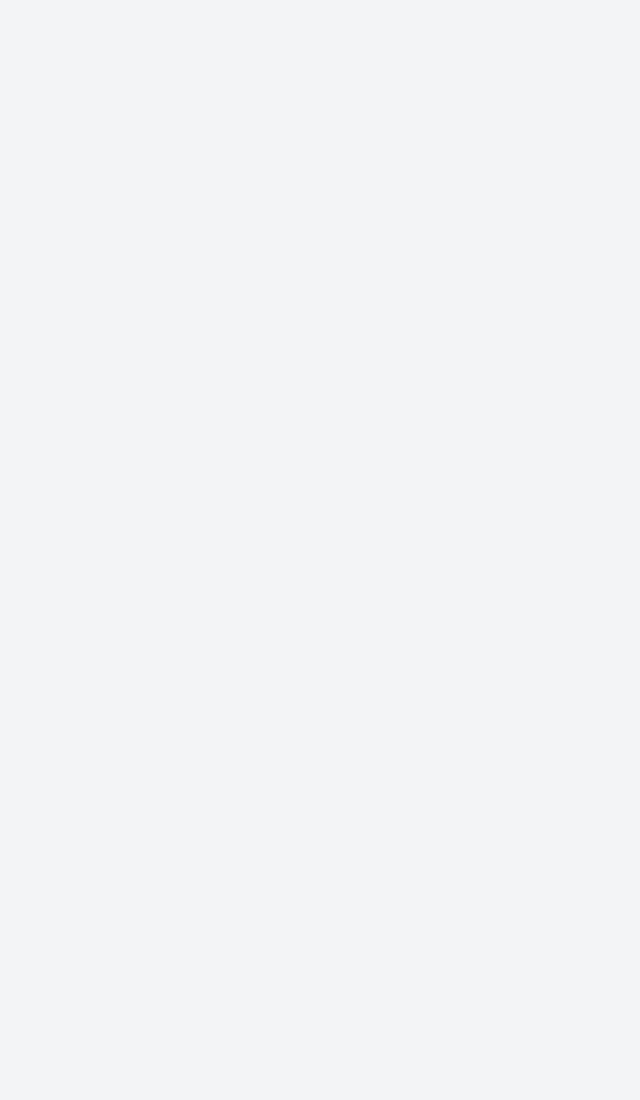
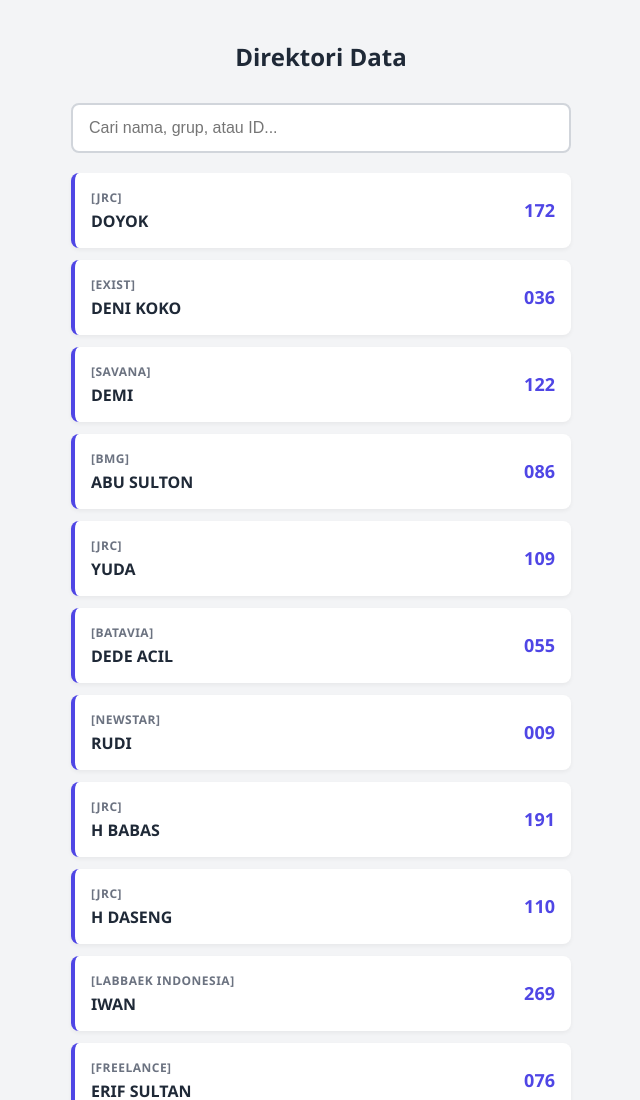
Before and after one commit to ezracov/carisupir, a plain HTML site: page index.html in a window 1280 px wide. Shown: the top 1100 px of the page, without its empty margins (319-959 px from the left). Before the commit the page ends 800 px from the top, so only its background shows below. Drawn offline with Linux system fonts and the light colour scheme.

Commit message:
Add files via upload

```diff
--- a/index.html
+++ b/index.html
@@ -7,8 +7,6 @@
     <style>
         :root {
             --primary: #4F46E5;
-            --success: #25D366;
-            --success-hover: #128C7E;
             --bg-color: #F3F4F6;
             --card-bg: #FFFFFF;
             --text-main: #1F2937;
@@ -40,17 +38,17 @@
             padding: 10px 0 20px 0;
             z-index: 10;
         }
-        input[type="text"], input[type="number"] {
+        input[type="text"] {
             width: 100%;
-            padding: 12px 16px;
-            font-size: 15px;
+            padding: 14px 16px;
+            font-size: 16px;
             border: 2px solid #D1D5DB;
             border-radius: 8px;
             box-sizing: border-box;
             outline: none;
             transition: border-color 0.2s ease;
         }
-        input[type="text"]:focus, input[type="number"]:focus {
+        input[type="text"]:focus {
             border-color: var(--primary);
         }
         .result-list {
@@ -61,20 +59,125 @@
         .result-item {
             background: var(--card-bg);
             padding: 16px;
-            margin-bottom: 14px;
+            margin-bottom: 12px;
             border-radius: 8px;
             box-shadow: 0 2px 4px rgba(0,0,0,0.05);
             display: flex;
-            flex-direction: column;
-            gap: 12px;
+            justify-content: space-between;
+            align-items: center;
             border-left: 4px solid var(--primary);
-            cursor: pointer; /* Efek cursor pointer pada kartu */
+            cursor: pointer; /* Perubahan 1: Mengubah cursor menjadi pointer saat hover */
             transition: transform 0.1s ease, box-shadow 0.1s ease;
         }
+        /* Tambahan efek hover agar lebih interaktif */
         .result-item:hover {
             transform: translateY(-2px);
             box-shadow: 0 4px 6px rgba(0,0,0,0.1);
         }
-        .card-header {
+        .info {
             display: flex;
-            justify-content: space-
+            flex-direction: column;
+        }
+        .group-name {
+            font-size: 12px;
+            font-weight: 600;
+            color: var(--text-muted);
+            margin-bottom: 4px;
+            text-transform: uppercase;
+            letter-spacing: 0.5px;
+        }
+        .person-name {
+            font-size: 16px;
+            font-weight: 700;
+        }
+        .person-id {
+            font-size: 18px;
+            font-weight: bold;
+            color: var(--primary);
+        }
+        .no-data {
+            text-align: center;
+            padding: 20px;
+            color: var(--text-muted);
+        }
+    </style>
+</head>
+<body>
+
+    <div class="container">
+        <h2>Direktori Data</h2>
+
+        <div class="search-container">
+            <input type="text" id="searchInput" placeholder="Cari nama, grup, atau ID...">
+        </div>
+
+        <ul class="result-list" id="resultList">
+            <!-- Data akan dimuat di sini -->
+        </ul>
+    </div>
+
+    <script>
+        let peopleData = [];
+
+        // Mengambil data dari data.json
+        async function loadData() {
+            try {
+                const response = await fetch('data.json');
+                peopleData = await response.json();
+                renderData(peopleData);
+            } catch (error) {
+                console.error("Gagal memuat data:", error);
+                document.getElementById('resultList').innerHTML = '<li class="no-data">Gagal memuat data. Pastikan dijalankan di server.</li>';
+            }
+        }
+
+        // Fungsi untuk merender list HTML
+        function renderData(data) {
+            const listContainer = document.getElementById('resultList');
+            listContainer.innerHTML = ''; // Kosongkan list sebelumnya
+
+            if (data.length === 0) {
+                listContainer.innerHTML = '<li class="no-data">Data tidak ditemukan.</li>';
+                return;
+            }
+
+            data.forEach(item => {
+                const li = document.createElement('li');
+                li.className = 'result-item';
+
+                li.innerHTML = `
+                    <div class="info">
+                        <span class="group-name">[${item.group}]</span>
+                        <span class="person-name">${item.name}</span>
+                    </div>
+                    <div class="person-id">${item.id}</div>
+                `;
+
+                // Perubahan 2 & 3: Menambahkan event click untuk membuka tautan berdasarkan item.id (token)
+                li.addEventListener('click', function() {
+                    const targetUrl = `https://member-zahra.netlify.app/?token=${item.id}`;
+                    window.open(targetUrl, '_blank'); // '_blank' digunakan untuk membuka di tab baru
+                });
+
+                listContainer.appendChild(li);
+            });
+        }
+
+        // Event listener untuk input pencarian (real-time filtering)
+        document.getElementById('searchInput').addEventListener('input', function(e) {
+            const query = e.target.value.toLowerCase();
+
+            const filteredData = peopleData.filter(item => {
+                const combinedString = `[${item.group}] ${item.name} ${item.id}`.toLowerCase();
+                return combinedString.includes(query);
+            });
+
+            renderData(filteredData);
+        });
+
+        // Inisialisasi
+        loadData();
+    </script>
+
+</body>
+</html>
```
